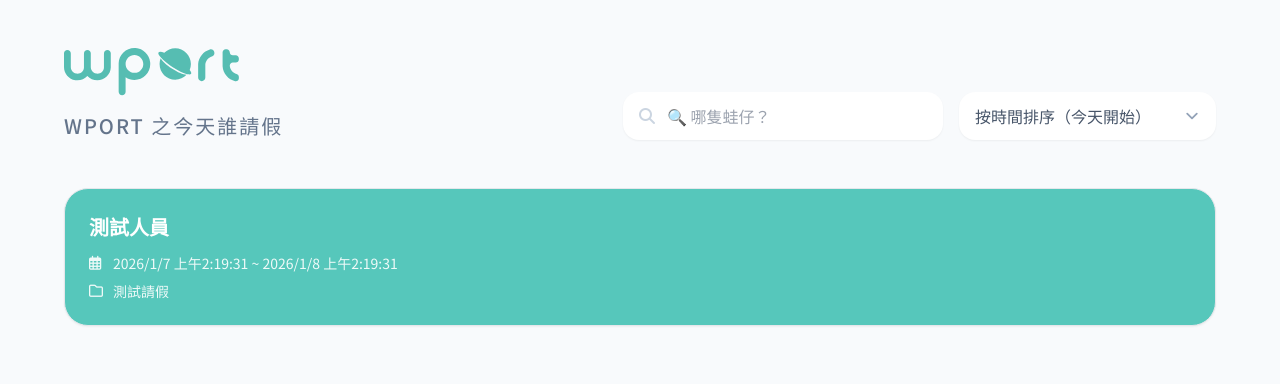
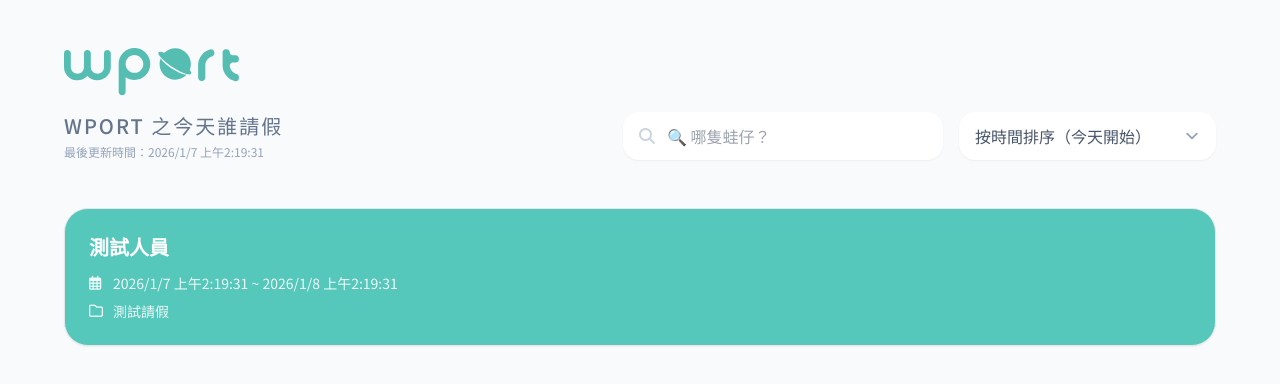
Before and after one commit to ericlu-sys/-, a plain HTML site: page dayoff/index.html in a window 1280 px wide. Drawn offline with nearby package versions, Linux system fonts and the light colour scheme; no server answers.

Commit message:
feat: add last updated time and auto-refresh

```diff
--- a/dayoff/dayoff.js
+++ b/dayoff/dayoff.js
@@ -33,6 +33,17 @@ async function init() {
   } else {
     document.getElementById("noEvents").style.display = "block";
     document.getElementById("eventList").style.display = "none";
+  }
+
+  // 5. 更新「最後更新時間」
+  updateLastUpdatedTime();
+}
+
+function updateLastUpdatedTime() {
+  const lastUpdatedEl = document.getElementById("lastUpdated");
+  if (lastUpdatedEl) {
+    const now = new Date();
+    lastUpdatedEl.innerText = `最後更新時間：${now.toLocaleString('zh-TW')}`;
   }
 }
 
@@ -147,3 +158,6 @@ if (document.readyState === 'loading') {
 } else {
   init();
 }
+
+// 每 5 分鐘自動刷新一次資料
+setInterval(init, 5 * 60 * 1000);
--- a/dayoff/index.html
+++ b/dayoff/index.html
@@ -1,5 +1,6 @@
 <!DOCTYPE html>
 <html lang="zh-TW">
+
 <head>
   <meta charset="UTF-8">
   <meta name="viewport" content="width=device-width, initial-scale=1.0">
@@ -9,12 +10,14 @@
   <script src="https://cdn.tailwindcss.com"></script>
   <link rel="stylesheet" href="https://cdnjs.cloudflare.com/ajax/libs/font-awesome/6.4.0/css/all.min.css">
 </head>
+
 <body class="p-6 md:p-12">
   <div class="max-w-6xl mx-auto">
     <div class="flex flex-col md:flex-row justify-between items-end mb-12 gap-6">
       <div class="flex flex-col items-center md:items-start w-full md:w-auto">
         <img src="/static/logo.svg" alt="wport logo" class="h-12 mb-4">
         <h1 class="text-xl font-medium text-slate-500 tracking-widest uppercase">WPORT 之今天誰請假</h1>
+        <div id="lastUpdated" class="text-xs text-slate-400 mt-1"></div>
       </div>
       <div class="flex flex-col md:flex-row gap-4 w-full md:w-auto">
         <div class="relative w-full md:w-80">
@@ -22,7 +25,8 @@
             class="w-full pl-11 pr-4 py-3 rounded-2xl border-none bg-white shadow-sm focus:ring-2 focus:ring-[#56C7BB] outline-none transition-all text-slate-600">
           <i class="fa-solid fa-magnifying-glass absolute left-4 top-4 text-slate-300"></i>
         </div>
-      <select id="sortOrder" class="w-full md:w-auto px-4 py-3 rounded-2xl border-none bg-white shadow-sm focus:ring-2 focus:ring-[#56C7BB] outline-none text-slate-600">
+        <select id="sortOrder"
+          class="w-full md:w-auto px-4 py-3 rounded-2xl border-none bg-white shadow-sm focus:ring-2 focus:ring-[#56C7BB] outline-none text-slate-600">
           <option value="asc">按時間排序（今天放到最後面）</option>
           <option value="desc" selected>按時間排序（今天開始）</option>
         </select>
@@ -35,4 +39,5 @@
 
   <script type="module" src="./dayoff.js"></script>
 </body>
+
 </html>
```
Lines whose indentation alone changed are shown as unchanged.
